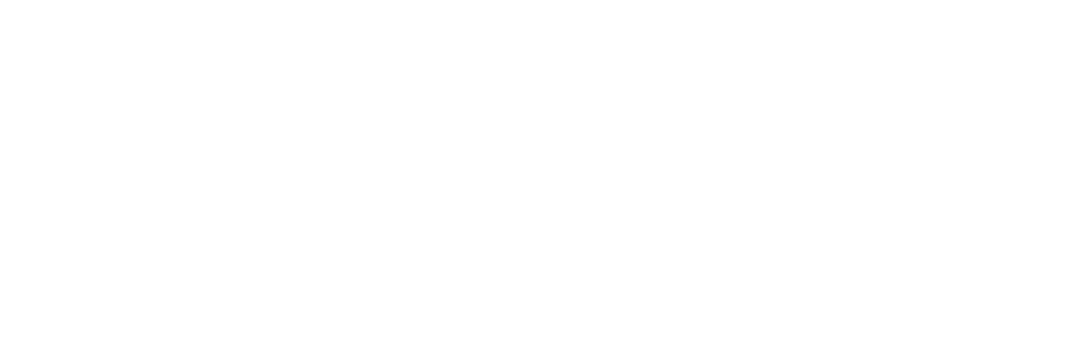
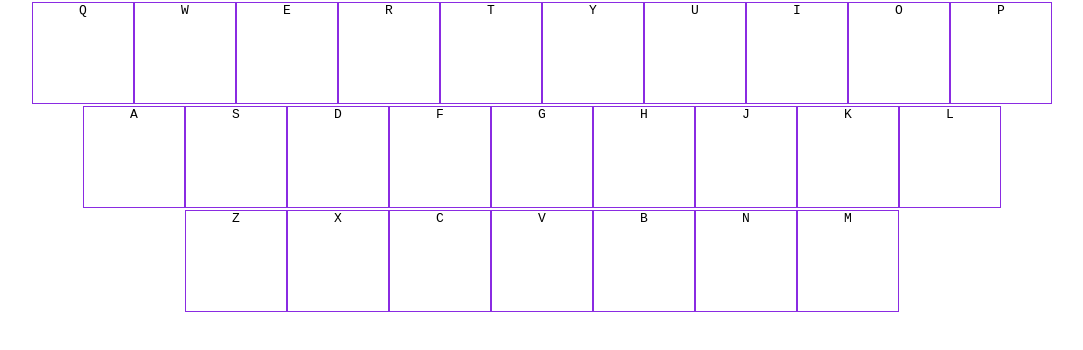
Before and after one commit to al123xiaaaa/keyboard-nav, a plain HTML site: page index.html in a window 1280 px wide. Shown: the whole page, without its empty margins (98-1181 px from the left). Drawn offline with Linux system fonts and the light colour scheme.

Commit message:
initial release

```diff
--- a/css/style.css
+++ b/css/style.css
@@ -0,0 +1,20 @@
+* {
+    margin: 0;
+    padding: 0;
+}
+
+a {
+    text-decoration: none;
+}
+
+.kb-wrapper {
+    text-align: center;
+}
+
+kbd {
+    border: 1px solid blueviolet;
+    text-transform: uppercase;
+    height: 100px;
+    width: 100px;
+    display: inline-block;
+}
--- a/index.html
+++ b/index.html
@@ -8,6 +8,11 @@
     <link rel="stylesheet" href="css/style.css">
 </head>
 <body>
+    <header></header>
+    <main>
+        <div class="kb-wrapper" id="kb"></div>
+    </main>
+    <footer></footer>
     <script src="js/main.js"></script>
 </body>
 </html>
--- a/js/main.js
+++ b/js/main.js
@@ -0,0 +1,73 @@
+const keys = {
+    '0': {
+        0: 'q',
+        1: 'w',
+        2: 'e',
+        3: 'r',
+        4: 't',
+        5: 'y',
+        6: 'u',
+        7: 'i',
+        8: 'o',
+        9: 'p',
+        length: 10
+    },
+    '1': {
+        0: 'a',
+        1: 's',
+        2: 'd',
+        3: 'f',
+        4: 'g',
+        5: 'h',
+        6: 'j',
+        7: 'k',
+        8: 'l',
+        length: 9
+    },
+    '2': {
+        0: 'z',
+        1: 'x',
+        2: 'c',
+        3: 'v',
+        4: 'b',
+        5: 'n',
+        6: 'm',
+        length: 7
+    },
+    'length': 3
+};
+
+const hash = {
+    'q': 'qq.com',
+    'w': 'weibo.com',
+    'e': 'ele.me',
+    'r': 'renren.com',
+    't': 'tianya.com',
+    'y': 'youtube.com',
+    'u': 'uc.com',
+    'i': 'iqiyi.com',
+    'o': 'opera.com',
+    'p': undefined,
+    'a': 'acfun.tv',
+    's': 'sohu.com',
+    'z': 'zhihu.com',
+    'm': 'www.mcdonalds.com.cn'
+};
+
+
+let row = 0;
+while (row < keys.length) {
+    let keysLine = document.createElement('div');
+    for (let col = 0; col < keys[row].length; col++) {
+        let key = document.createElement('kbd');
+        key.textContent = keys[row][col];
+        keysLine.appendChild(key)
+    }
+    kb.appendChild(keysLine);
+    row = row + 1
+}
+
+document.onkeypress = function (ev) {
+    let website = hash[ev.key];
+    location.href = 'http://' + website;
+};
```
